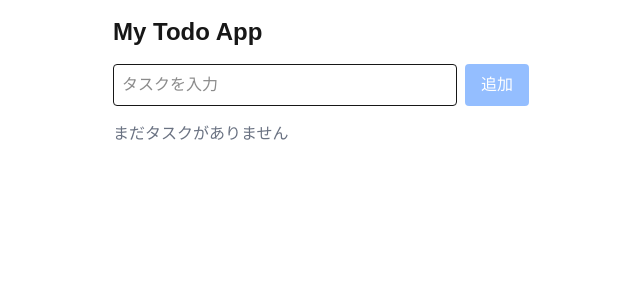
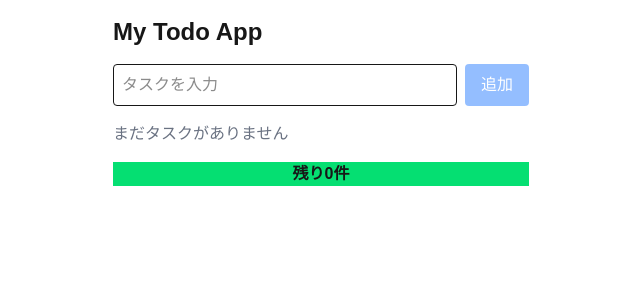
Before and after one commit to my00-webapp/todo-app, a Next.js app: page / in a window 1280 px wide. Shown: the top 300 px of the page, without its empty margins (319-959 px from the left). Built offline with nearby package versions, Linux system fonts and the light colour scheme.

Commit message:
add counter

```diff
--- a/src/app/components/TodoInput.tsx
+++ b/src/app/components/TodoInput.tsx
@@ -29,8 +29,7 @@ if (e.key === "Enter") handleAdd();
 className="border p-2 flex-1 rounded"
 placeholder="タスクを入力"
 />
-<button
-onClick={handleAdd}
+<button onClick={handleAdd}
 className="bg-blue-500 text-white px-4 py-2 rounded disabled:opacity-50"
 disabled={!input.trim()}
 >
--- /dev/null
+++ b/src/app/components/counter.tsx
@@ -0,0 +1,9 @@
+
+
+export function Counter({ count }: { count: number }) {
+  return (
+    <h1 className="bg-green-400 font-bold mt-4 text-center">
+        残り{count}件
+    </h1>
+  )
+}
--- a/src/app/page.tsx
+++ b/src/app/page.tsx
@@ -2,6 +2,7 @@
 import { TodoInput } from "./components/TodoInput";
 import { TodoList } from "./components/TodoList";
 import { useTodos } from "./hooks/useTodos";
+import { Counter } from "./components/counter";
 
 
 export default function Page() {
@@ -17,6 +18,7 @@ return (
 
 
 <TodoList todos={todos} onToggle={toggle} onDelete={remove} onEdit={edit} />
+<Counter count={todos.filter(t=>!t.done).length} />
 </div>
 );
 }
```
Also changed, not shown: package.json (+7 -6 lines), 1 other file (tests, documents, lock files or other folders).
